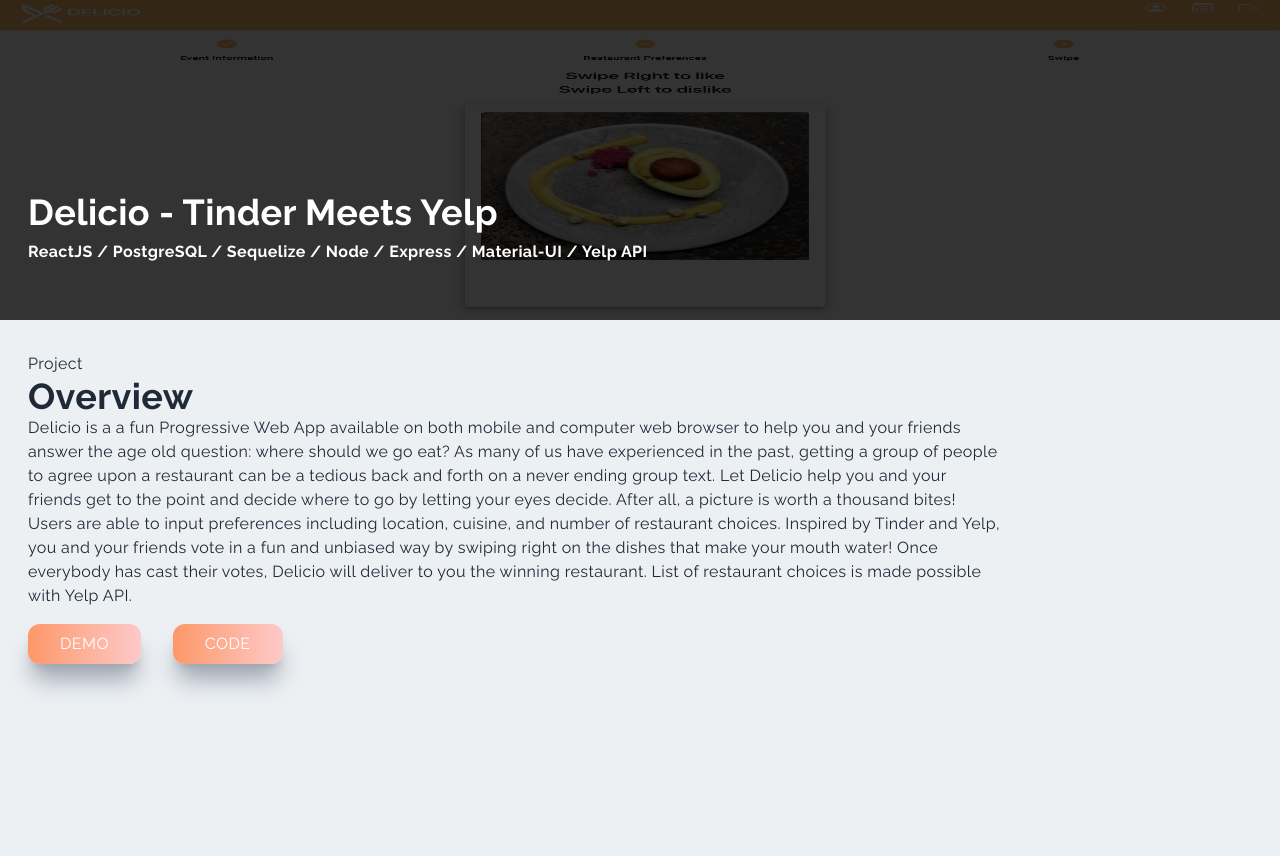
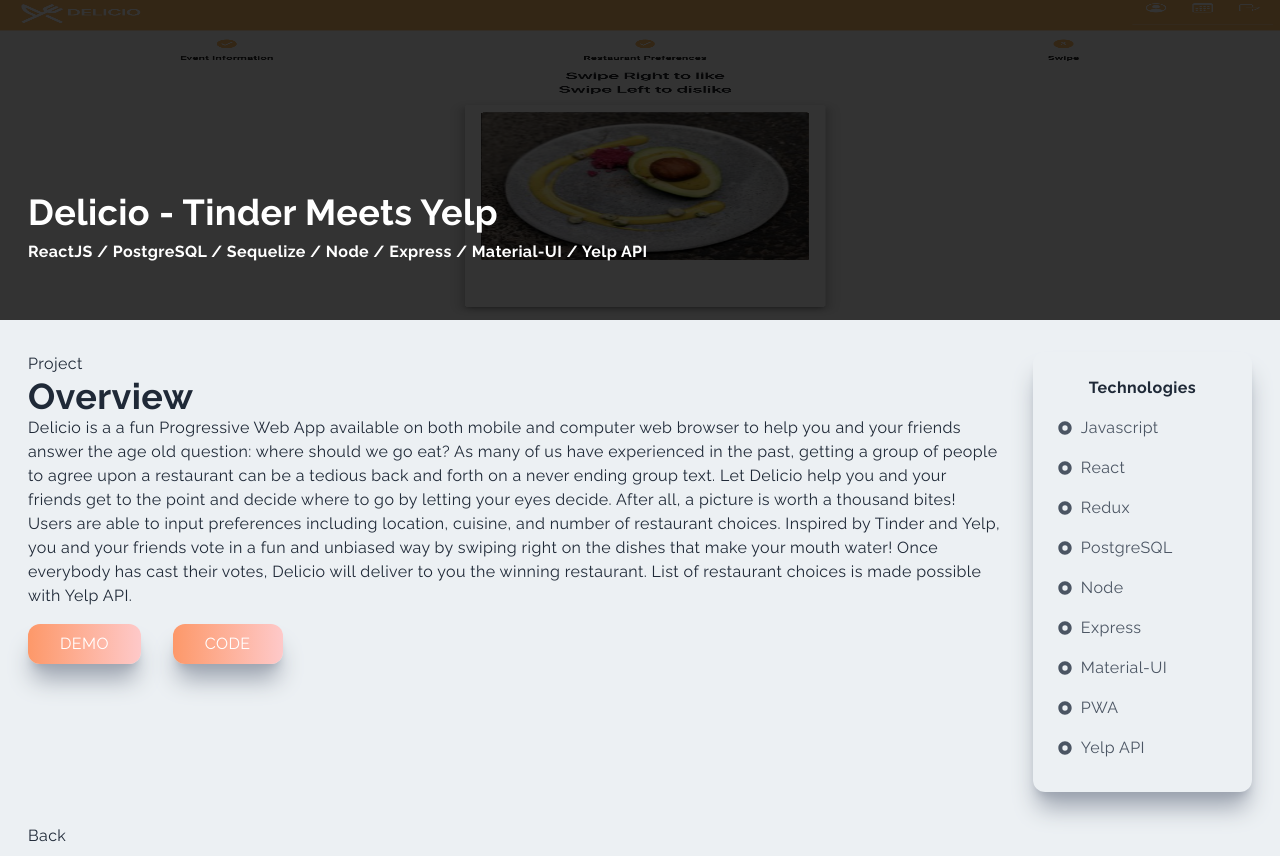
Before and after one commit to vidafeng/portfoliovf, a Next.js app: page /delicio in a window 1280 px wide. Before the commit the page ends 800 px from the top, so only its background shows below. Built offline with nearby package versions, Linux system fonts and the light colour scheme.

Commit message:
added styles proj page

```diff
--- a/pages/delicio.js
+++ b/pages/delicio.js
@@ -1,6 +1,8 @@
 import Image from "next/image";
+import Link from "next/link";
 import React from "react";
 import delicioImg from "../public/assets/proj/delicio-proj.png";
+import { RiRadioButtonFill } from "react-icons/ri";
 
 const delicio = () => {
   return (
@@ -46,6 +48,52 @@
           <button className="px-8 py-2 mt-4 mr-8">Demo</button>
           <button className="px-8 py-2 mt-4 mr-8">Code</button>
         </div>
+        <div className="col-span-4 md:col-span-1 shadow-xl shadow-gray-400 rounded-xl p-4">
+          <div className="p-2">
+            <p className="text-center font-bold pb-2">Technologies</p>
+            <div className="grid grid-cols-3 md:grid-cols-1">
+              <p className="text-gray-600 py-2 flex items-center">
+                <RiRadioButtonFill className="mr-2" />
+                Javascript
+              </p>
+              <p className="text-gray-600 py-2 flex items-center">
+                <RiRadioButtonFill className="mr-2" />
+                React
+              </p>
+              <p className="text-gray-600 py-2 flex items-center">
+                <RiRadioButtonFill className="mr-2" />
+                Redux
+              </p>
+              <p className="text-gray-600 py-2 flex items-center">
+                <RiRadioButtonFill className="mr-2" />
+                PostgreSQL
+              </p>
+              <p className="text-gray-600 py-2 flex items-center">
+                <RiRadioButtonFill className="mr-2" />
+                Node
+              </p>
+              <p className="text-gray-600 py-2 flex items-center">
+                <RiRadioButtonFill className="mr-2" />
+                Express
+              </p>
+              <p className="text-gray-600 py-2 flex items-center">
+                <RiRadioButtonFill className="mr-2" />
+                Material-UI
+              </p>
+              <p className="text-gray-600 py-2 flex items-center">
+                <RiRadioButtonFill className="mr-2" />
+                PWA
+              </p>
+              <p className="text-gray-600 py-2 flex items-center">
+                <RiRadioButtonFill className="mr-2" />
+                Yelp API
+              </p>
+            </div>
+          </div>
+        </div>
+        <Link href="/#projects">
+          <p>Back</p>
+        </Link>
       </div>
     </div>
   );
```
